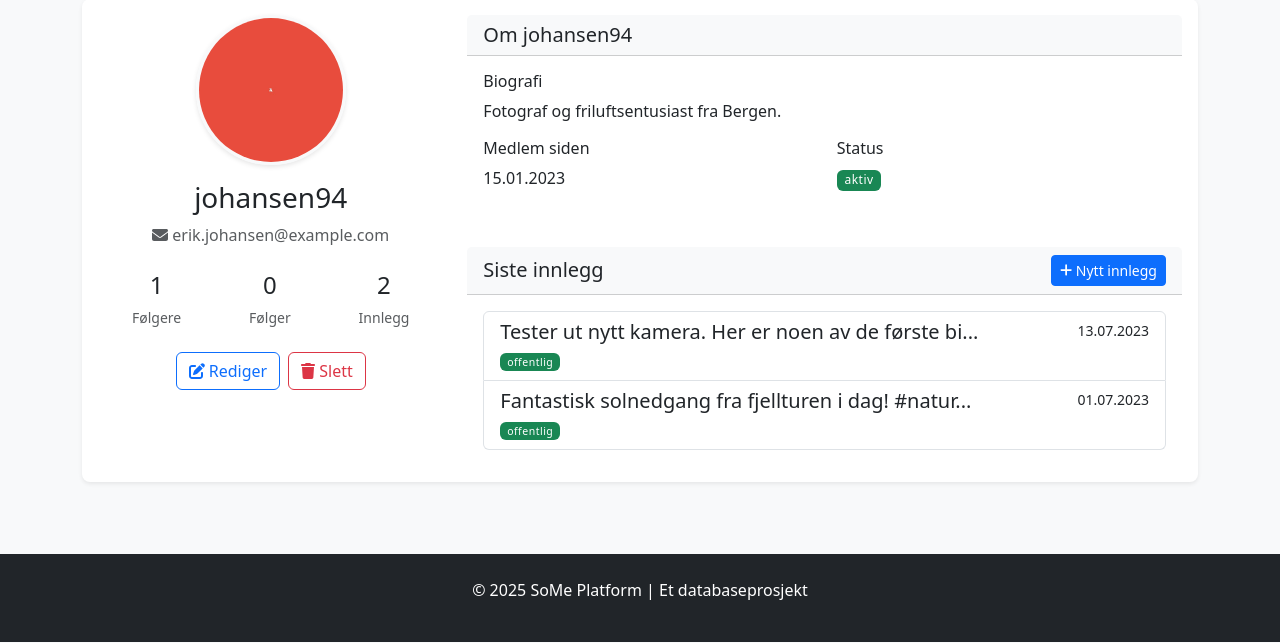
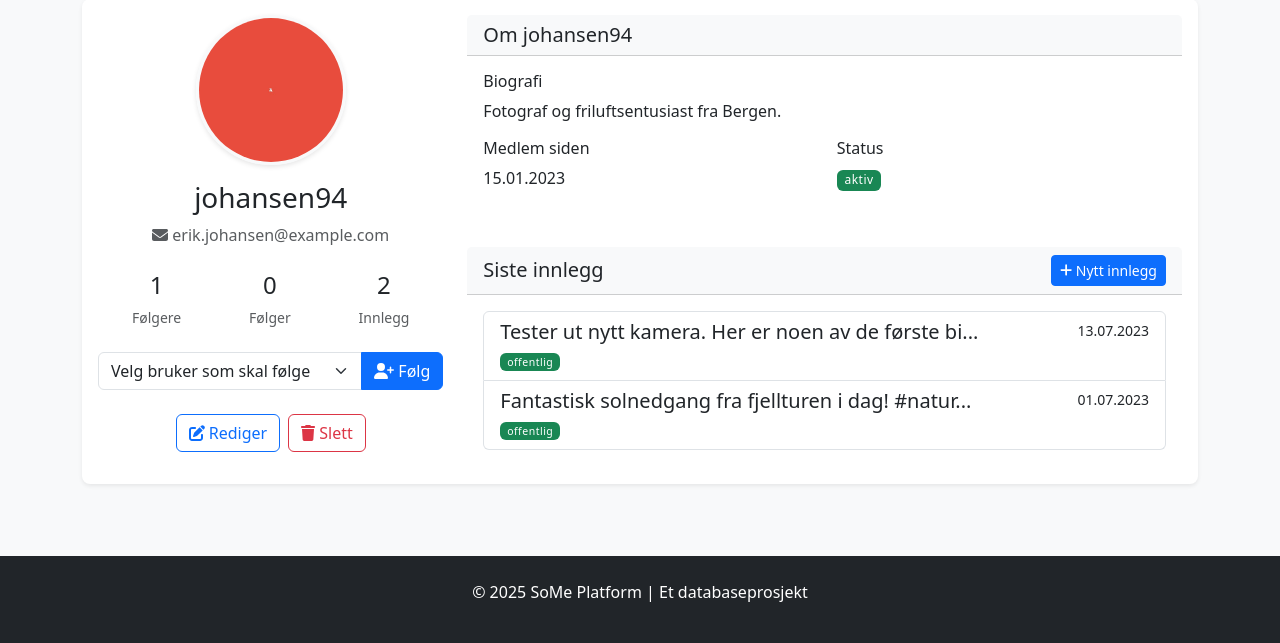
Before and after one commit to eslmul/Dat220-Databaser, a Flask app: page /users/17 in a window 1280 px wide. Shown: the part 81-724 px from the top of the page. Run offline with Flask 3, Linux system fonts and the light colour scheme; data comes from the database, SQL or seed files in the repository; both versions use the stored data as it was after the commit.

Commit message:
følgere funker nå

```diff
--- a/social_media_app/app.py
+++ b/social_media_app/app.py
@@ -277,6 +277,7 @@ def list_users():
     return render_template('users/list.html', users=users)
 
 # READ - View user profile
+# Oppdater view_user ruten til å inkludere alle brukere
 @app.route('/users/<int:user_id>')
 def view_user(user_id):
     with Database() as db:
@@ -289,12 +290,62 @@ def view_user(user_id):
 
             # Get user's followers count
             followers = db.fetchone("SELECT COUNT(*) as count FROM FØLGER WHERE følger_bruker_id = ? AND status = 'aktiv'", (user_id,))
+
             # Get user's following count
             following = db.fetchone("SELECT COUNT(*) as count FROM FØLGER WHERE følger_id = ? AND status = 'aktiv'", (user_id,))
+
+            # Get all users for the follow form
+            all_users = db.fetchall("SELECT bruker_id, brukernavn FROM BRUKERE WHERE status = 'aktiv'")
+
             return render_template('users/view.html', user=user, posts=posts,
-                                followers=followers['count'], following=following['count'])
+                                followers=followers['count'] if followers else 0,
+                                following=following['count'] if following else 0,
+                                all_users=all_users)
     flash('User not found', 'danger')
     return redirect(url_for('list_users'))
+
+# Add this to app.py - Route for following/unfollowing users
+@app.route('/users/<int:user_id>/follow', methods=['POST'])
+def follow_user(user_id):
+    follower_id = request.form['follower_id']  # ID til brukeren som følger
+
+    if follower_id == str(user_id):
+        flash('Du kan ikke følge deg selv!', 'warning')
+        return redirect(url_for('view_user', user_id=user_id))
+
+    try:
+        with Database() as db:
+            # Sjekk om relasjonen allerede eksisterer
+            existing = db.fetchone("""
+                SELECT * FROM FØLGER
+                WHERE følger_id = ? AND følger_bruker_id = ?
+            """, (follower_id, user_id))
+
+            if existing:
+                # Hvis relasjonen allerede finnes, endre status (toggle)
+                new_status = 'inaktiv' if existing['status'] == 'aktiv' else 'aktiv'
+                db.execute("""
+                    UPDATE FØLGER
+                    SET status = ?, opprettet_dato = datetime('now')
+                    WHERE følge_id = ?
+                """, (new_status, existing['følge_id']))
+
+                if new_status == 'aktiv':
+                    flash('Du følger nå denne brukeren!', 'success')
+                else:
+                    flash('Du følger ikke lenger denne brukeren.', 'info')
+            else:
+                # Opprett ny følgerelasjon
+                db.execute("""
+                    INSERT INTO FØLGER (følger_id, følger_bruker_id, opprettet_dato, status)
+                    VALUES (?, ?, datetime('now'), 'aktiv')
+                """, (follower_id, user_id))
+                flash('Du følger nå denne brukeren!', 'success')
+
+        return redirect(url_for('view_user', user_id=user_id))
+    except Exception as e:
+        flash(f'Feil ved oppdatering av følgestatus: {str(e)}', 'danger')
+        return redirect(url_for('view_user', user_id=user_id))
 
 # CREATE - Show user creation form
 @app.route('/users/create', methods=['GET'])
--- a/social_media_app/templates/users/view.html
+++ b/social_media_app/templates/users/view.html
@@ -36,6 +36,25 @@
                         <div class="h4">{{ posts|length }}</div>
                         <div class="small text-muted">Innlegg</div>
                     </div>
+                </div>
+
+                <!-- Følg bruker funksjonalitet -->
+                <div class="mb-4">
+                    <form action="{{ url_for('follow_user', user_id=user.bruker_id) }}" method="post">
+                        <div class="input-group">
+                            <select name="follower_id" class="form-select">
+                                <option value="" selected disabled>Velg bruker som skal følge</option>
+                                {% for u in all_users %}
+                                    {% if u.bruker_id != user.bruker_id %}
+                                        <option value="{{ u.bruker_id }}">{{ u.brukernavn }}</option>
+                                    {% endif %}
+                                {% endfor %}
+                            </select>
+                            <button type="submit" class="btn btn-primary">
+                                <i class="fas fa-user-plus"></i> Følg
+                            </button>
+                        </div>
+                    </form>
                 </div>
 
                 <div class="d-flex justify-content-center gap-2 mb-3">
```
Also changed, not shown: instance/social_media.db.
